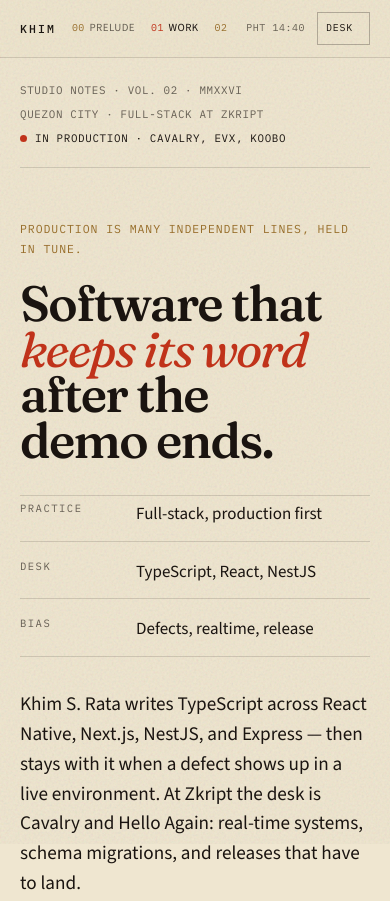
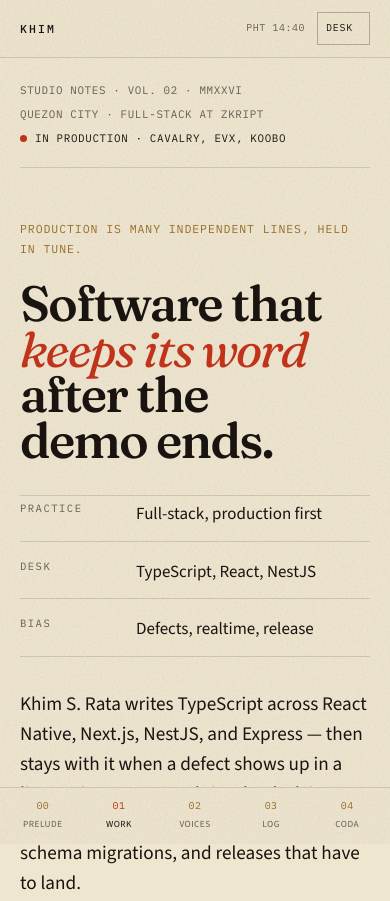
Before and after one commit to kokey09/portfolio-v2, a plain HTML site: page index.html in a window 390 px wide. Shown: the top 901 px of the page. Drawn offline with nearby package versions, Linux system fonts and the light colour scheme.

Commit message:
feat: add a labeled bottom index on small screens
Keep Prelude, Work, Voices, Log, and Coda visible in the thumb
zone so the mobile spine does not need a swipe or a hamburger.

```diff
--- a/css/styles.css
+++ b/css/styles.css
@@ -1099,6 +1099,7 @@ textarea {
 @media (max-width: 980px) {
   html {
     scroll-padding-top: 4.4rem;
+    scroll-padding-bottom: 5.75rem;
   }
 
   body {
@@ -1118,6 +1119,7 @@ textarea {
     height: auto;
     flex-direction: row;
     align-items: center;
+    justify-content: space-between;
     gap: 1rem;
     padding: 0.75rem var(--gutter);
     border-right: 0;
@@ -1125,16 +1127,28 @@ textarea {
     overflow: visible;
 
     .spine__nav {
-      flex-direction: row;
-      flex: 1;
-      overflow: auto;
-      gap: 1rem;
+      position: fixed;
+      left: 0;
+      right: 0;
+      bottom: 0;
+      flex: none;
+      display: grid;
+      grid-template-columns: repeat(5, minmax(0, 1fr));
+      gap: 0;
+      padding: 0.35rem 0.3rem calc(0.4rem + env(safe-area-inset-bottom, 0px));
+      border-top: 1px solid var(--rule);
+      background: color-mix(in srgb, var(--paper) 94%, var(--paper-2));
+      z-index: 9;
 
       a {
-        flex-direction: row;
-        align-items: baseline;
-        gap: 0.3rem;
-        white-space: nowrap;
+        align-items: center;
+        justify-content: center;
+        gap: 0.12rem;
+        min-height: 2.75rem;
+        padding: 0.2rem 0.15rem;
+        font-size: 0.58rem;
+        letter-spacing: 0.05em;
+        text-align: center;
       }
     }
 
@@ -1162,10 +1176,15 @@ textarea {
     }
   }
 
+  body:has(:is(input, textarea, select):focus) .spine .spine__nav {
+    display: none;
+  }
+
   .stage {
     width: 100%;
     margin-left: 0;
     padding-top: 1rem;
+    padding-bottom: 6.5rem;
   }
 
   .masthead,
```
